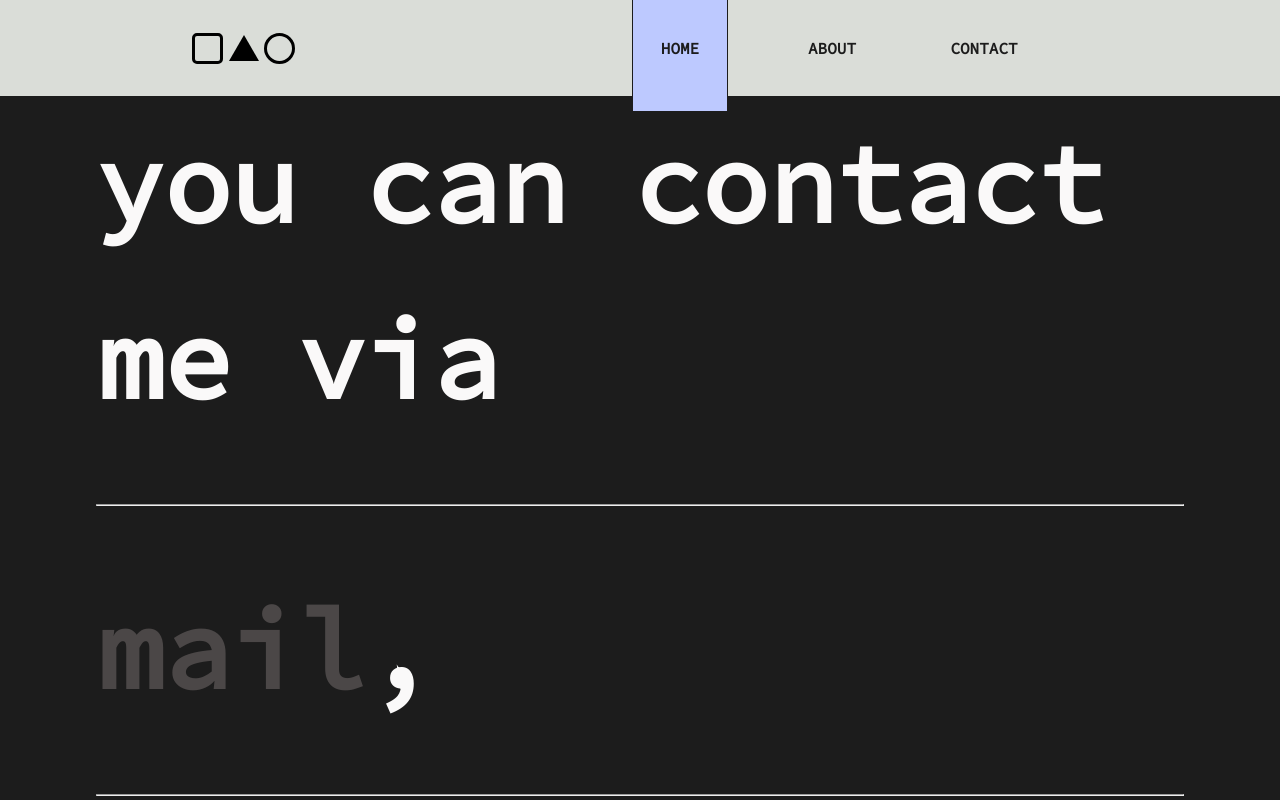
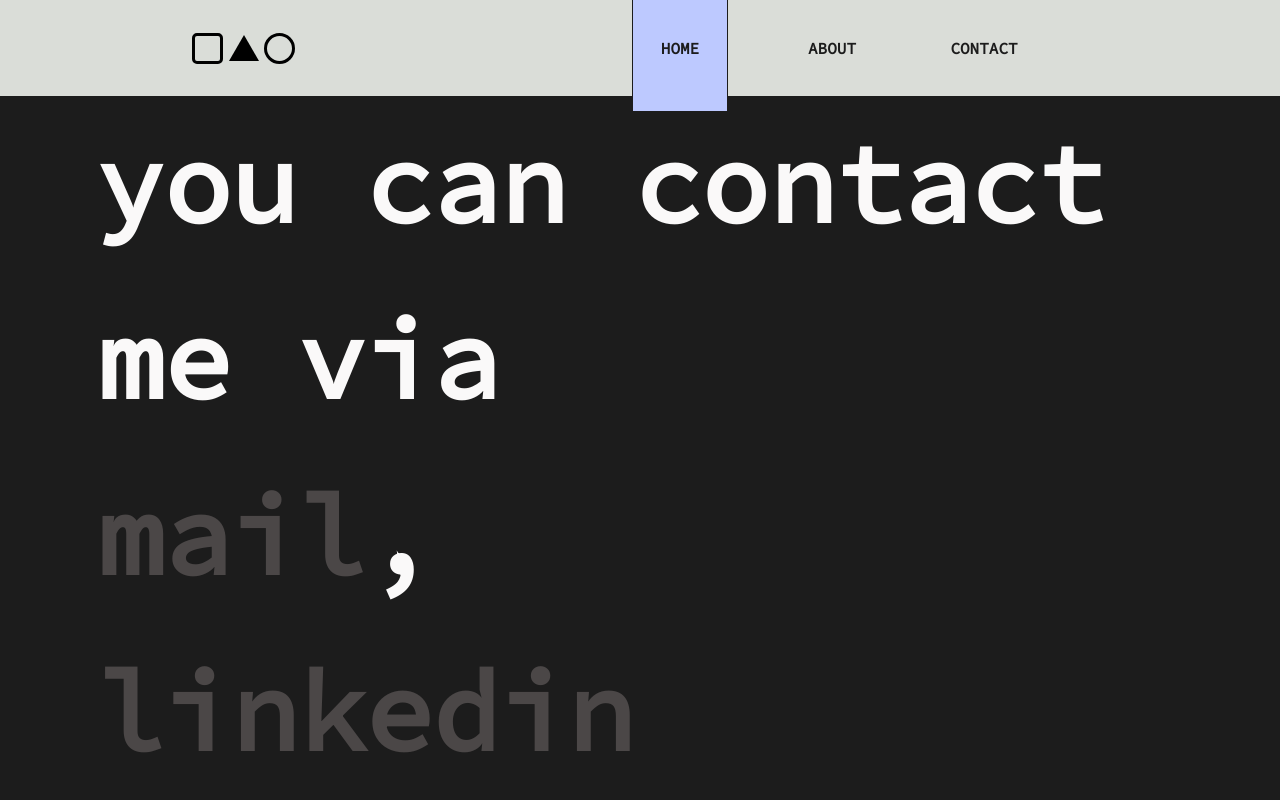
Before and after one commit to JesusVergara89/porTFolioJesusVergara, a React (Vite) app: page /#/Contact in a window 1280 px wide. Shown: the top 800 px of the page. Built offline with nearby package versions, Linux system fonts and the light colour scheme; a web font is replaced by a local one.

Commit message:
changing hr for br in contact component

```diff
--- a/src/components/Contact.jsx
+++ b/src/components/Contact.jsx
@@ -8,9 +8,9 @@
 
                 <h2>
                     YOU CAN CONTACT ME VIA
-                    <hr />
+                    <br />
                     <a href="mailto:jesusmanuelv1989@gmail.com" target="_blank" rel="noopener noreferrer">MAIL</a>,
-                    <hr />
+                    <br />
                     <a href="https://www.linkedin.com/in/jesus-manuel-vergara-975799216/" target="_blank" rel="noopener noreferrer">LINKEDIN</a>
                 </h2>
 
```
